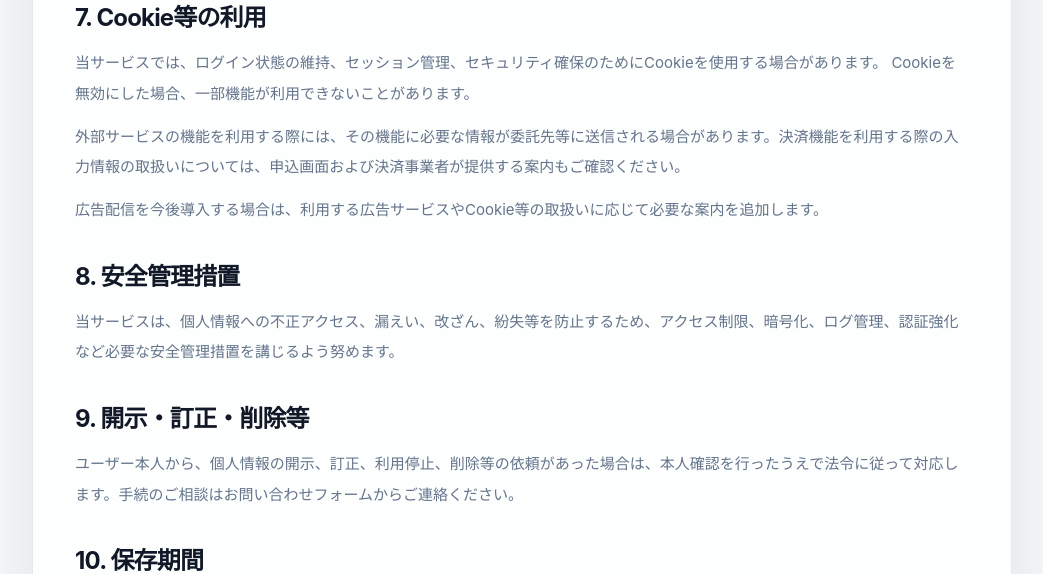
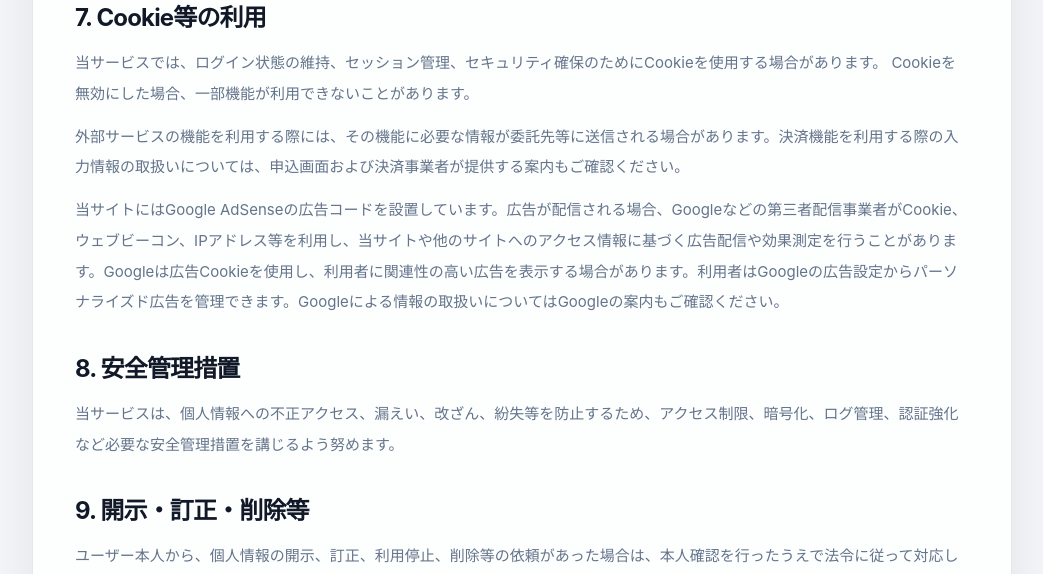
Before and after one commit to kakuni-hmjn/hc-platform, a PHP site: page /privacy/ in a window 1280 px wide. Shown: the part 2215-2789 px from the top of the page, without its empty margins (118-1161 px from the left). Run offline with PHP 8.4, Linux system fonts and the light colour scheme; some libraries are stand-ins or nearby versions.

Commit message:
Disclose Google AdSense data and cookie usage

```diff
--- a/privacy/index.php
+++ b/privacy/index.php
@@ -93,7 +93,7 @@ require_once __DIR__ . "/../parts/head.php";
 
                 <!-- HC_ADSENSE_PHASE2A_PRIVACY_START -->
                 <p>外部サービスの機能を利用する際には、その機能に必要な情報が委託先等に送信される場合があります。決済機能を利用する際の入力情報の取扱いについては、申込画面および決済事業者が提供する案内もご確認ください。</p>
-                <p>広告配信を今後導入する場合は、利用する広告サービスやCookie等の取扱いに応じて必要な案内を追加します。</p>
+                <p>当サイトにはGoogle AdSenseの広告コードを設置しています。広告が配信される場合、Googleなどの第三者配信事業者がCookie、ウェブビーコン、IPアドレス等を利用し、当サイトや他のサイトへのアクセス情報に基づく広告配信や効果測定を行うことがあります。Googleは広告Cookieを使用し、利用者に関連性の高い広告を表示する場合があります。利用者は<a href="https://myadcenter.google.com/">Googleの広告設定</a>からパーソナライズド広告を管理できます。Googleによる情報の取扱いについては<a href="https://policies.google.com/technologies/partner-sites">Googleの案内</a>もご確認ください。</p>
                 <!-- HC_ADSENSE_PHASE2A_PRIVACY_END -->
                 <h2>8. 安全管理措置</h2>
                 <p>
```
